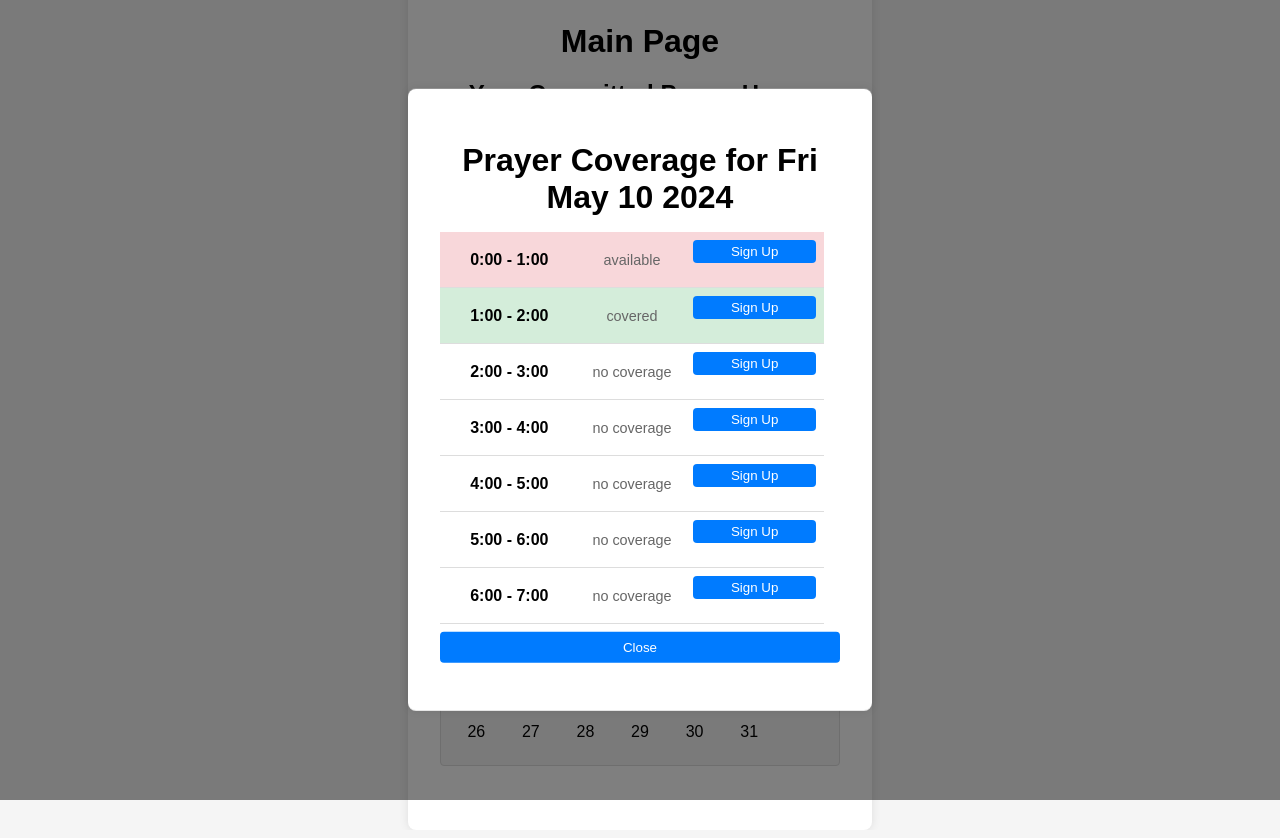
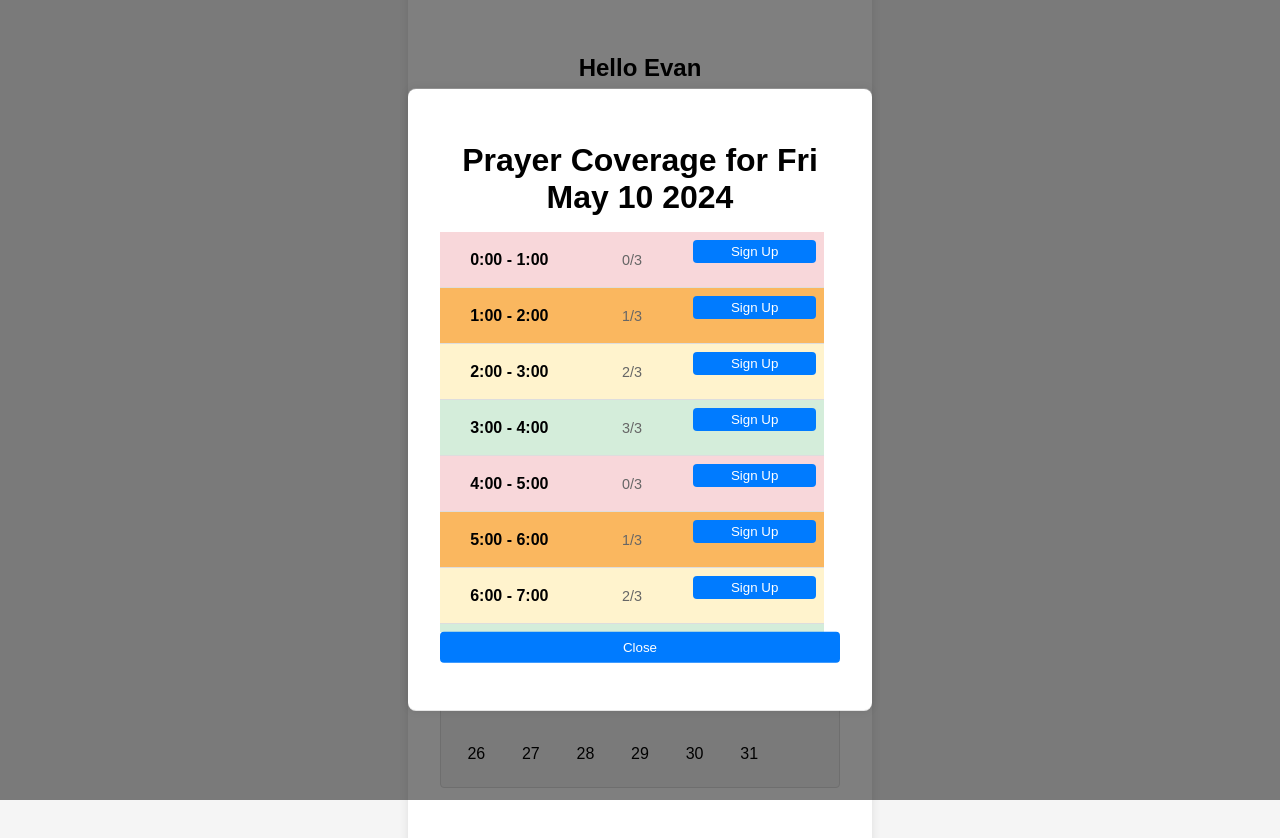
Before and after one commit to MinasConsulting/revolution_pray, a SvelteKit app in the folder UI/: page /home in a window 1280 px wide. Both pictures are taken after a click on the element "10". Shown: the top 838 px of the page. Built offline with nearby package versions, Linux system fonts and the light colour scheme.

Commit message:
Updated popover to show 0/3. Changed some home page text

```diff
--- a/UI/src/components/Popover.svelte
+++ b/UI/src/components/Popover.svelte
@@ -12,12 +12,16 @@
     isOpen = false;
   }
 
-    function getHourClass(status) {
-      switch (status) {
-        case 'covered':
-          return 'hour-covered';
-        case 'available':
-          return 'hour-available';
+  function getHourClass(coverage) {
+    switch (coverage) {
+      case '0/3':
+        return 'hour-0-coverage';
+      case '1/3':
+        return 'hour-1-coverage';
+      case '2/3':
+        return 'hour-2-coverage';
+      case '3/3':
+        return 'hour-3-coverage';
       default:
         return '';
     }
@@ -63,12 +67,20 @@
     border-bottom: 1px solid #ddd;
   }
 
-    .hour-covered {
-      background-color: #d4edda;
+  .hour-0-coverage {
+    background-color: #f8d7da; /* red */
   }
 
-    .hour-available {
-      background-color: #f8d7da;
+  .hour-1-coverage {
+    background-color: #fab75f; /* orange */
+  }
+
+  .hour-2-coverage {
+    background-color: #fff3cd; /* yellow */
+  }
+
+  .hour-3-coverage {
+    background-color: #d4edda; /* green */
   }
 
   .hour-time {
@@ -109,7 +121,7 @@
       {#each Array(24) as _, i}
         <div class="hour {getHourClass(hourlyCoverage[i]?.status)}">
           <span class="hour-time">{i}:00 - {i + 1}:00</span>
-            <span class="hour-status">{hourlyCoverage[i]?.status || 'no coverage'}</span>
+          <span class="hour-status">{hourlyCoverage[i]?.status || '0/3'}</span>
           <button class="sign-up-button" on:click={() => handleSignUp(`${i}:00 - ${i + 1}:00`)}>Sign Up</button>
         </div>
       {/each}
--- a/UI/src/routes/home/+page.svelte
+++ b/UI/src/routes/home/+page.svelte
@@ -1,14 +1,12 @@
-<!-- src/routes/home/+page.svelte -->
 <script>
-  import { onMount } from 'svelte';
   import '../../app.css';
   import Popover from '../../components/Popover.svelte';
 
   const today = new Date();
   const prayerCoverage = {
-    '2024-05-01': 'low',
-    '2024-05-02': 'medium',
-    '2024-05-03': 'high'
+    '2024-06-01': 'low',
+    '2024-06-02': 'medium',
+    '2024-06-03': 'high'
   };
 
   let isPopoverOpen = false;
@@ -23,11 +21,12 @@
   function handleDateClick(date) {
     selectedDate = date;
     // Example hourly data; replace with actual data fetching
-    hourlyCoverage = [
-      { hour: '00:00 - 01:00', status: 'available' },
-      { hour: '01:00 - 02:00', status: 'covered' },
-      // ... more hours
-    ];
+    hourlyCoverage = Array(24).fill().map((_, i) => {
+      if (i % 4 === 0) return { hour: `${i}:00 - ${i + 1}:00`, status: '0/3' };
+      if (i % 4 === 1) return { hour: `${i}:00 - ${i + 1}:00`, status: '1/3' };
+      if (i % 4 === 2) return { hour: `${i}:00 - ${i + 1}:00`, status: '2/3' };
+      return { hour: `${i}:00 - ${i + 1}:00`, status: '3/3' };
+    });
     isPopoverOpen = true;
   }
 
@@ -52,10 +51,12 @@
 </script>
 
 <div class="container">
-  <h1>Main Page</h1>
-
+<br>
+<br>
+<br>
   <div class="section">
-    <h2>Your Committed Prayer Hours</h2>
+    <h2>Hello Evan</h2>
+    <h2>Your Prayer Hours</h2>
     <p>Mon 8:00 AM - 9:00 AM</p>
     <p>Wed 6:00 PM - 7:00 PM</p>
   </div>
```
Lines whose indentation alone changed are shown as unchanged.
